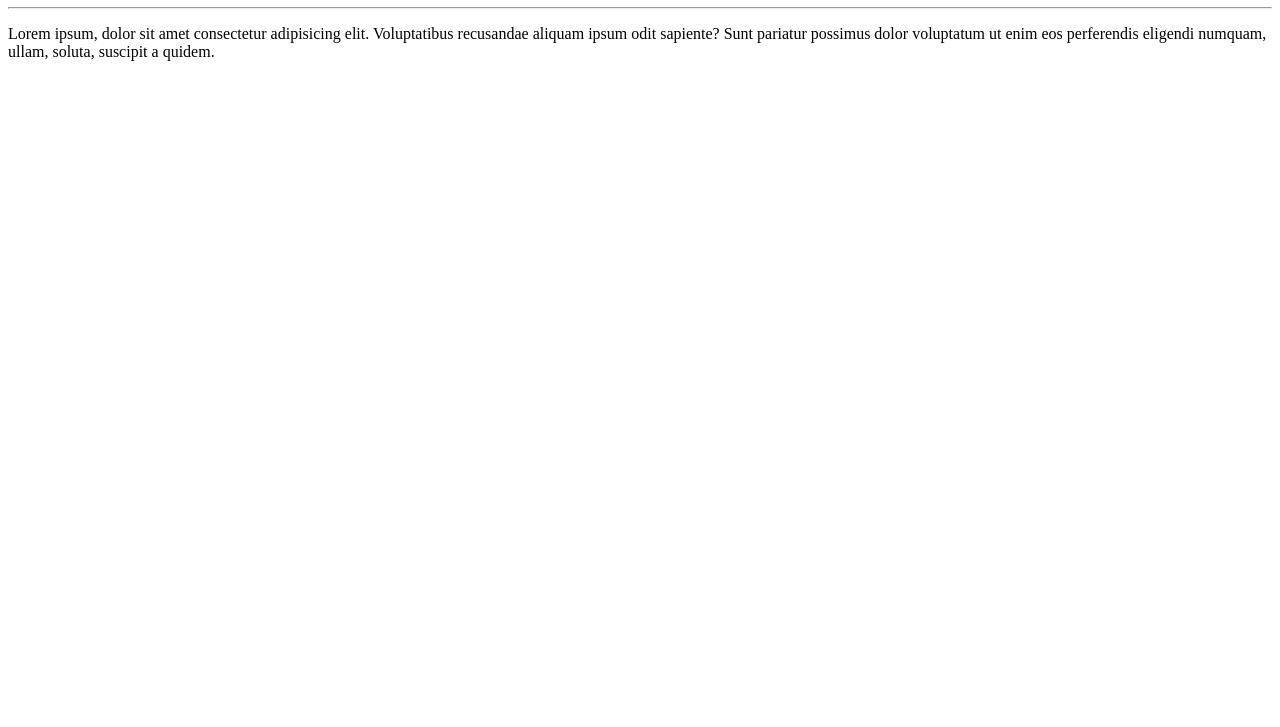
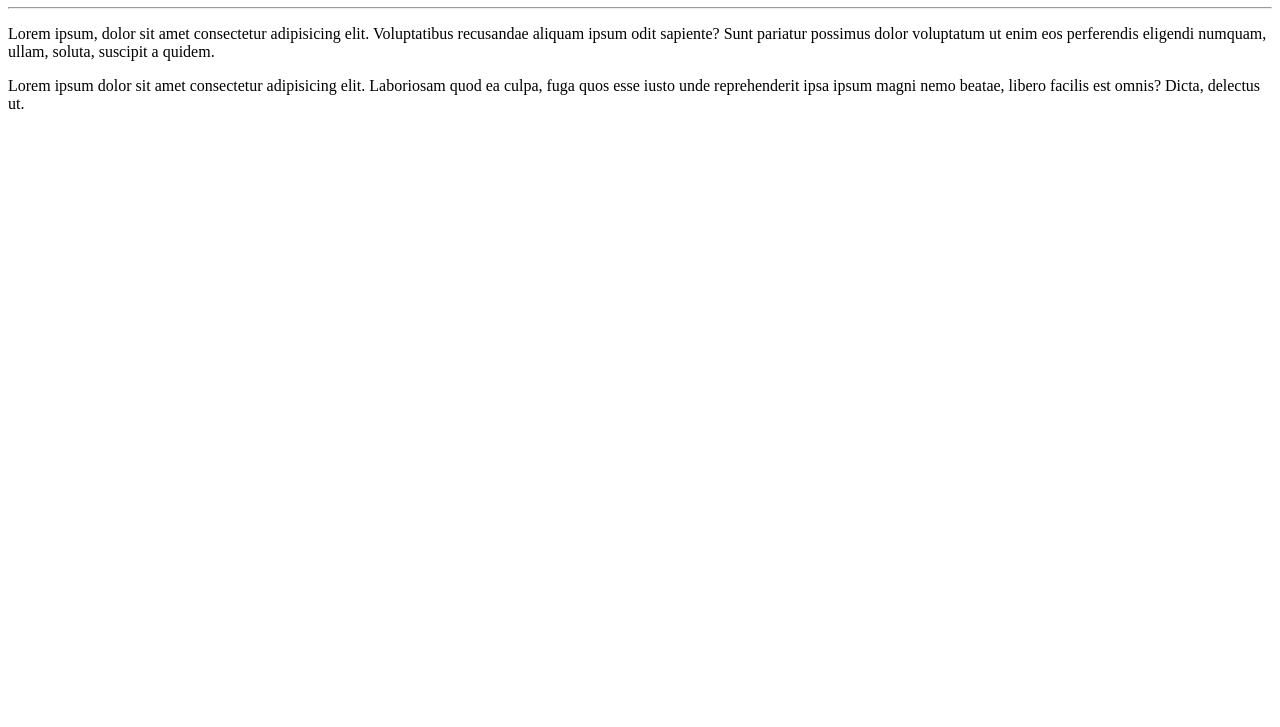
Before and after one commit to Roberto-Sartore/Ola-mundo, a plain HTML site: page site-exemplo/index.html in a window 1280 px wide. Shown: the part 73-800 px from the top of the page. Drawn offline with Linux system fonts and the light colour scheme.

Commit message:
adicionei um paragrafo

```diff
--- a/site-exemplo/index.html
+++ b/site-exemplo/index.html
@@ -10,5 +10,6 @@
     <h1>Olá, Mundo!</h1>
     <hr>
     <p>Lorem ipsum, dolor sit amet consectetur adipisicing elit. Voluptatibus recusandae aliquam ipsum odit sapiente? Sunt pariatur possimus dolor voluptatum ut enim eos perferendis eligendi numquam, ullam, soluta, suscipit a quidem.</p>
+    <p>Lorem ipsum dolor sit amet consectetur adipisicing elit. Laboriosam quod ea culpa, fuga quos esse iusto unde reprehenderit ipsa ipsum magni nemo beatae, libero facilis est omnis? Dicta, delectus ut.</p>
 </body>
 </html>
```
